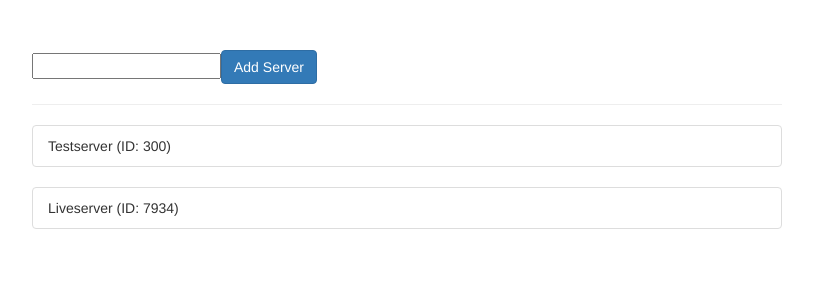
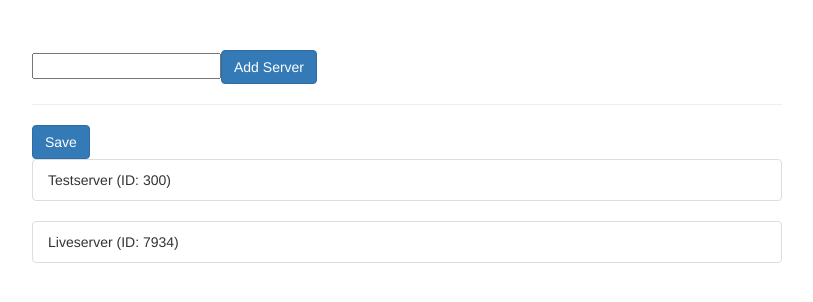
Before and after one commit to sparshturkane/angular4-max-18-making-http-request, an Angular app: page / in a window 1280 px wide. Shown: the top 302 px of the page, without its empty margins (233-1046 px from the left). Built offline with nearby package versions, Linux system fonts and the light colour scheme.

Commit message:
233 sending Requests (Example: POST Request)

```diff
--- a/src/app/app.component.html
+++ b/src/app/app.component.html
@@ -4,6 +4,7 @@
       <input type="text" #serverName>
       <button class="btn btn-primary" (click)="onAddServer(serverName.value)">Add Server</button>
       <hr>
+      <button class="btn btn-primary" (click)="onSave()">Save</button>
       <ul class="list-group" *ngFor="let server of servers">
         <li class="list-group-item">{{ server.name }} (ID: {{ server.id }})</li>
       </ul>
--- a/src/app/app.component.ts
+++ b/src/app/app.component.ts
@@ -1,4 +1,5 @@
 import { Component } from '@angular/core';
+import { ServerService } from "app/server.service";
 
 @Component({
   selector: 'app-root',
@@ -18,6 +19,7 @@ export class AppComponent {
       id: this.generateId()
     }
   ];
+  constructor(private serverService: ServerService){}
   onAddServer(name: string) {
     this.servers.push({
       name: name,
@@ -28,4 +30,11 @@ export class AppComponent {
   private generateId() {
     return Math.round(Math.random() * 10000);
   }
+  onSave(){
+    this.serverService.storeServers(this.servers)
+    .subscribe(
+      (response) => console.log(response),
+      (error) => console.assert(error)
+    );
+  }
 }
--- a/src/app/app.module.ts
+++ b/src/app/app.module.ts
@@ -4,6 +4,7 @@ import { FormsModule } from '@angular/forms';
 import { HttpModule } from '@angular/http';
 
 import { AppComponent } from './app.component';
+import { ServerService } from "app/server.service";
 
 @NgModule({
   declarations: [
@@ -14,7 +15,7 @@ import { AppComponent } from './app.component';
     FormsModule,
     HttpModule
   ],
-  providers: [],
+  providers: [ServerService],
   bootstrap: [AppComponent]
 })
 export class AppModule { }
--- /dev/null
+++ b/src/app/server.service.ts
@@ -0,0 +1,10 @@
+import { Injectable } from "@angular/core";
+import { Http } from "@angular/http";
+
+@Injectable()
+export class ServerService {
+  constructor(private http: Http){}
+  storeServers(servers: any[]) {
+    return this.http.post('https://ng-udemy-app.firebaseio.com/data.json', servers);
+  }
+}
```
